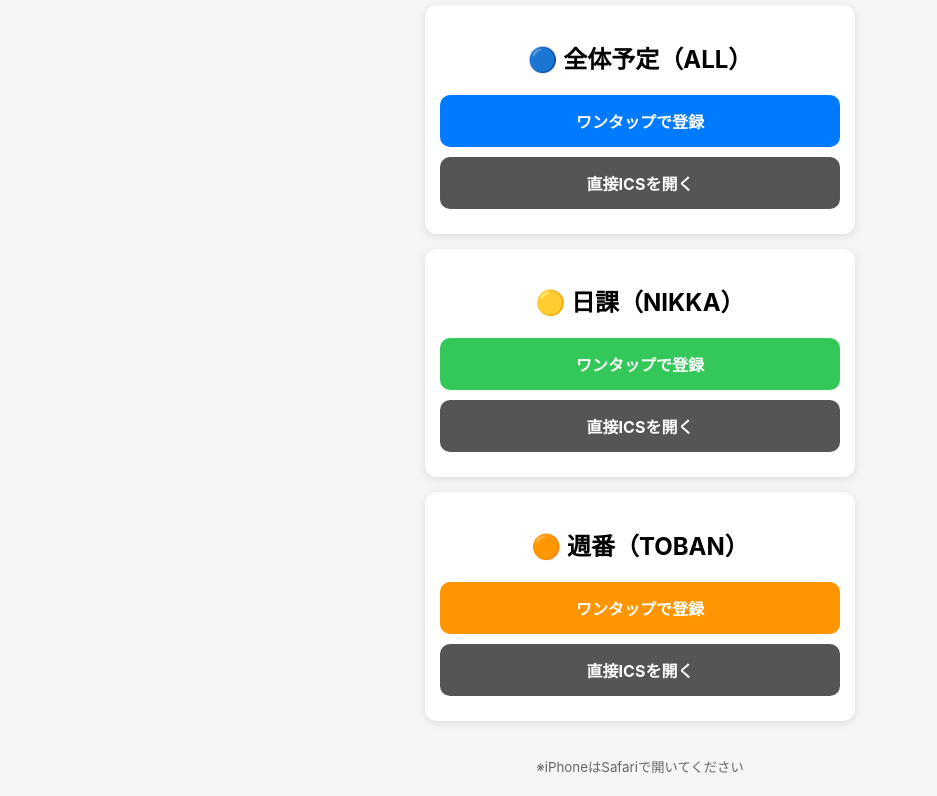
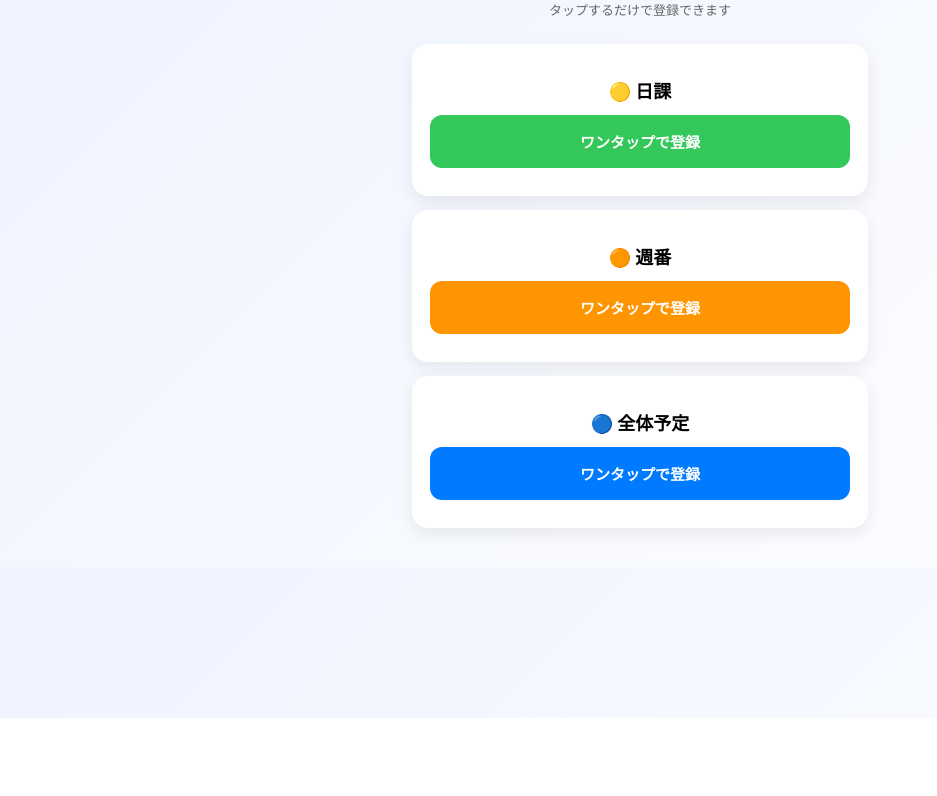
Before and after one commit to kishukusha/calendar, a plain HTML site: page index.html in a window 1280 px wide. Shown: the part 82-878 px from the top of the page, without its empty margins (0-937 px from the left). After the commit the page ends 800 px from the top, so only its background shows below. Drawn offline with Linux system fonts and the light colour scheme.

Commit message:
Update index.html

```diff
--- a/index.html
+++ b/index.html
@@ -8,83 +8,90 @@
 <style>
 body {
     font-family: -apple-system, BlinkMacSystemFont, "Segoe UI", sans-serif;
-    background: #f5f5f5;
+    background: linear-gradient(135deg, #eef3ff, #ffffff);
     margin: 0;
-    padding: 20px;
+    padding: 25px;
     text-align: center;
 }
 
 h1 {
     font-size: 22px;
-    margin-bottom: 20px;
+    margin-bottom: 10px;
+}
+
+.subtitle {
+    font-size: 13px;
+    color: #666;
+    margin-bottom: 25px;
 }
 
 .card {
     background: white;
-    padding: 15px;
-    margin: 15px auto;
-    border-radius: 12px;
-    max-width: 400px;
-    box-shadow: 0 2px 8px rgba(0,0,0,0.1);
+    padding: 18px;
+    margin: 14px auto;
+    border-radius: 16px;
+    max-width: 420px;
+    box-shadow: 0 6px 18px rgba(0,0,0,0.08);
+}
+
+h2 {
+    font-size: 18px;
+    margin-bottom: 12px;
 }
 
 a.button {
     display: block;
-    padding: 14px;
+    padding: 16px;
     margin: 10px 0;
     background: #007aff;
     color: white;
     text-decoration: none;
-    border-radius: 10px;
+    border-radius: 12px;
     font-weight: bold;
+    font-size: 15px;
 }
 
 a.button.green { background: #34c759; }
 a.button.orange { background: #ff9500; }
-a.button.gray { background: #555; }
+a.button.blue { background: #007aff; }
 
 small {
-    color: #666;
+    color: #777;
 }
 </style>
 
 </head>
 <body>
 
-<h1>📅 寄宿舎カレンダー登録</h1>
+<h1>📅 寄宿舎カレンダー</h1>
+<div class="subtitle">タップするだけで登録できます</div>
 
+<!-- 日課 -->
 <div class="card">
-    <h2>🔵 全体予定（ALL）</h2>
-    <a class="button" href="https://calendar.google.com/calendar/u/0/r?cid=https://kishukusha.github.io/calendar/ALL_CALENDAR.ics">
+    <h2>🟡 日課</h2>
+    <a class="button green"
+       href="https://calendar.google.com/calendar/u/0/r?cid=https://kishukusha.github.io/calendar/NIKKA_CALENDAR.ics">
         ワンタップで登録
-    </a>
-    <a class="button gray" href="https://kishukusha.github.io/calendar/ALL_CALENDAR.ics">
-        直接ICSを開く
     </a>
 </div>
 
+<!-- 週番 -->
 <div class="card">
-    <h2>🟡 日課（NIKKA）</h2>
-    <a class="button green" href="https://calendar.google.com/calendar/u/0/r?cid=https://kishukusha.github.io/calendar/NIKKA_CALENDAR.ics">
+    <h2>🟠 週番</h2>
+    <a class="button orange"
+       href="https://calendar.google.com/calendar/u/0/r?cid=https://kishukusha.github.io/calendar/TOBAN_CALENDAR.ics">
         ワンタップで登録
-    </a>
-    <a class="button gray" href="https://kishukusha.github.io/calendar/NIKKA_CALENDAR.ics">
-        直接ICSを開く
     </a>
 </div>
 
+<!-- 全体 -->
 <div class="card">
-    <h2>🟠 週番（TOBAN）</h2>
-    <a class="button orange" href="https://calendar.google.com/calendar/u/0/r?cid=https://kishukusha.github.io/calendar/TOBAN_CALENDAR.ics">
+    <h2>🔵 全体予定</h2>
+    <a class="button blue"
+       href="https://calendar.google.com/calendar/u/0/r?cid=https://kishukusha.github.io/calendar/ALL_CALENDAR.ics">
         ワンタップで登録
-    </a>
-    <a class="button gray" href="https://kishukusha.github.io/calendar/TOBAN_CALENDAR.ics">
-        直接ICSを開く
     </a>
 </div>
 
-<br>
-<small>※iPhoneはSafariで開いてください</small>
-
 </body>
 </html>
```
